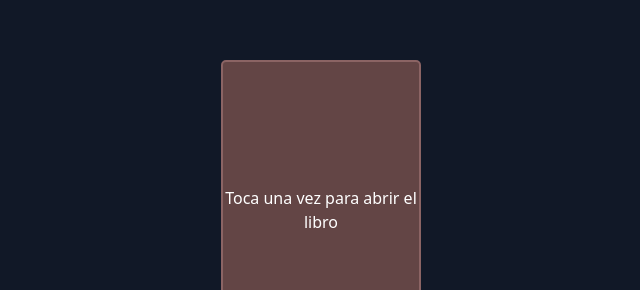
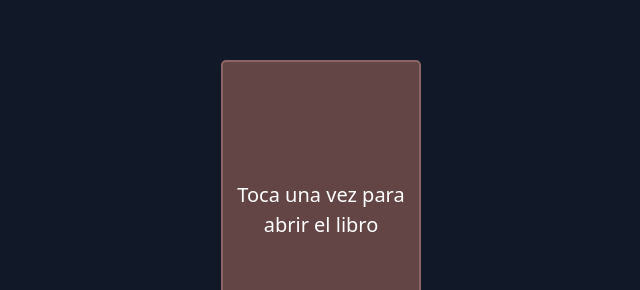
Before and after one commit to ShoKatsuo/animated_surprise, a plain HTML site: page index.html in a window 1280 px wide. Shown: the part 190-480 px from the top of the page, without its empty margins (319-959 px from the left). Drawn offline with nearby package versions, Linux system fonts and the light colour scheme.

Commit message:
[UPDATE] index

```diff
--- a/index.html
+++ b/index.html
@@ -4,7 +4,7 @@
 <head>
     <meta charset="UTF-8">
     <meta name="viewport" content="width=device-width, initial-scale=1.0">
-    <title>Flor Amarilla Animada</title>
+    <title>Sorpresa!</title>
     <script src="https://cdn.tailwindcss.com"></script>
     <style>
         /* Animación del libro */
@@ -55,6 +55,7 @@
             z-index: 10;
             color: white;
             text-align: center;
+            font-size: 20px;
             transition: opacity 0.5s;
         }
 
@@ -154,7 +155,7 @@
     </div>
 
     <div id="message" class="message text-center text-white absolute">
-        <h3>Con mucho cariño para tí ^-^</h3>
+        <h3>Con mucho cariño para tí <br>^-^</h3>
     </div>
 
     <div id="flower" class="relative flex flex-col items-center hidden animate-[float_5s_ease-in-out_infinite]">
```
